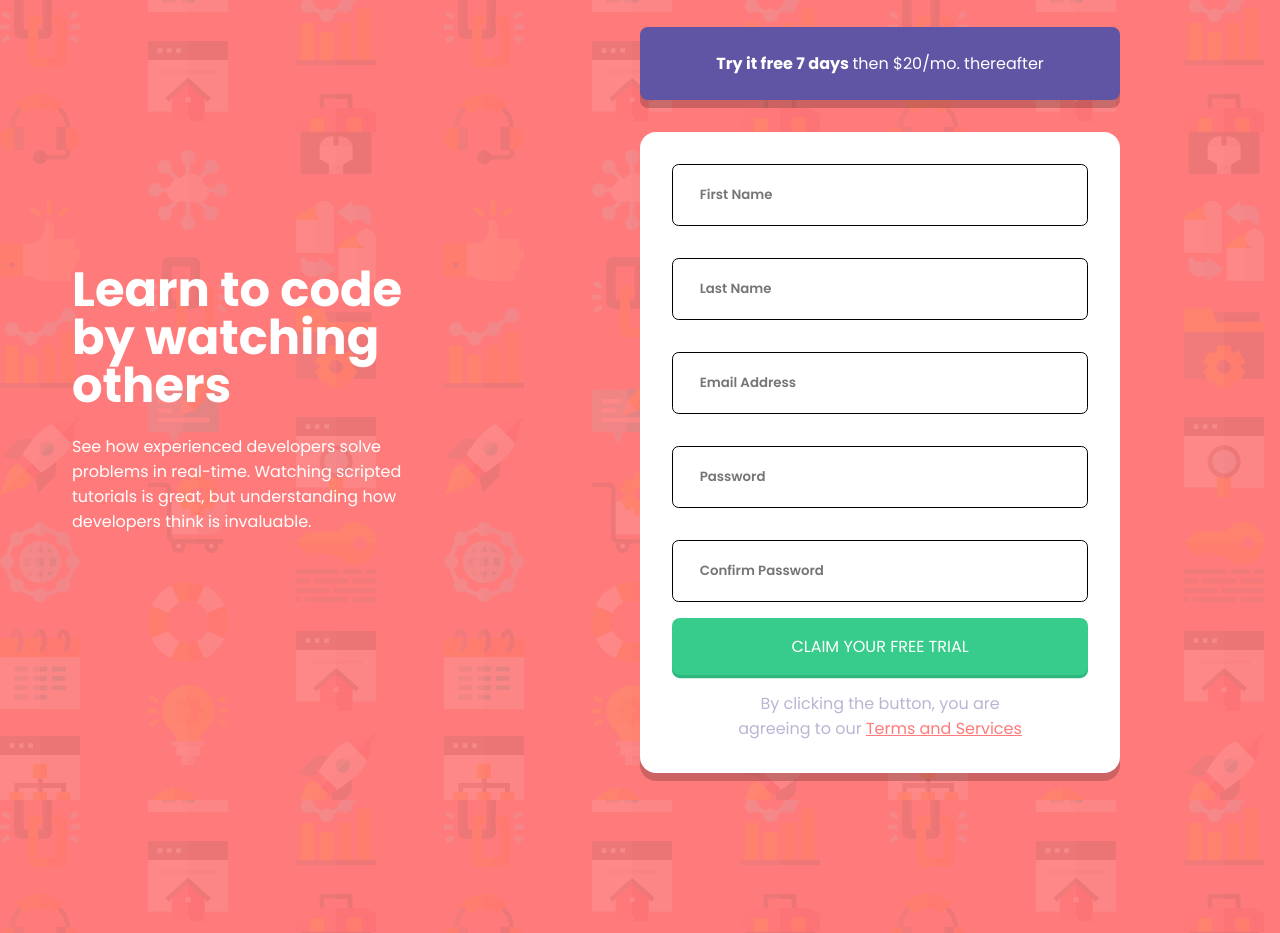
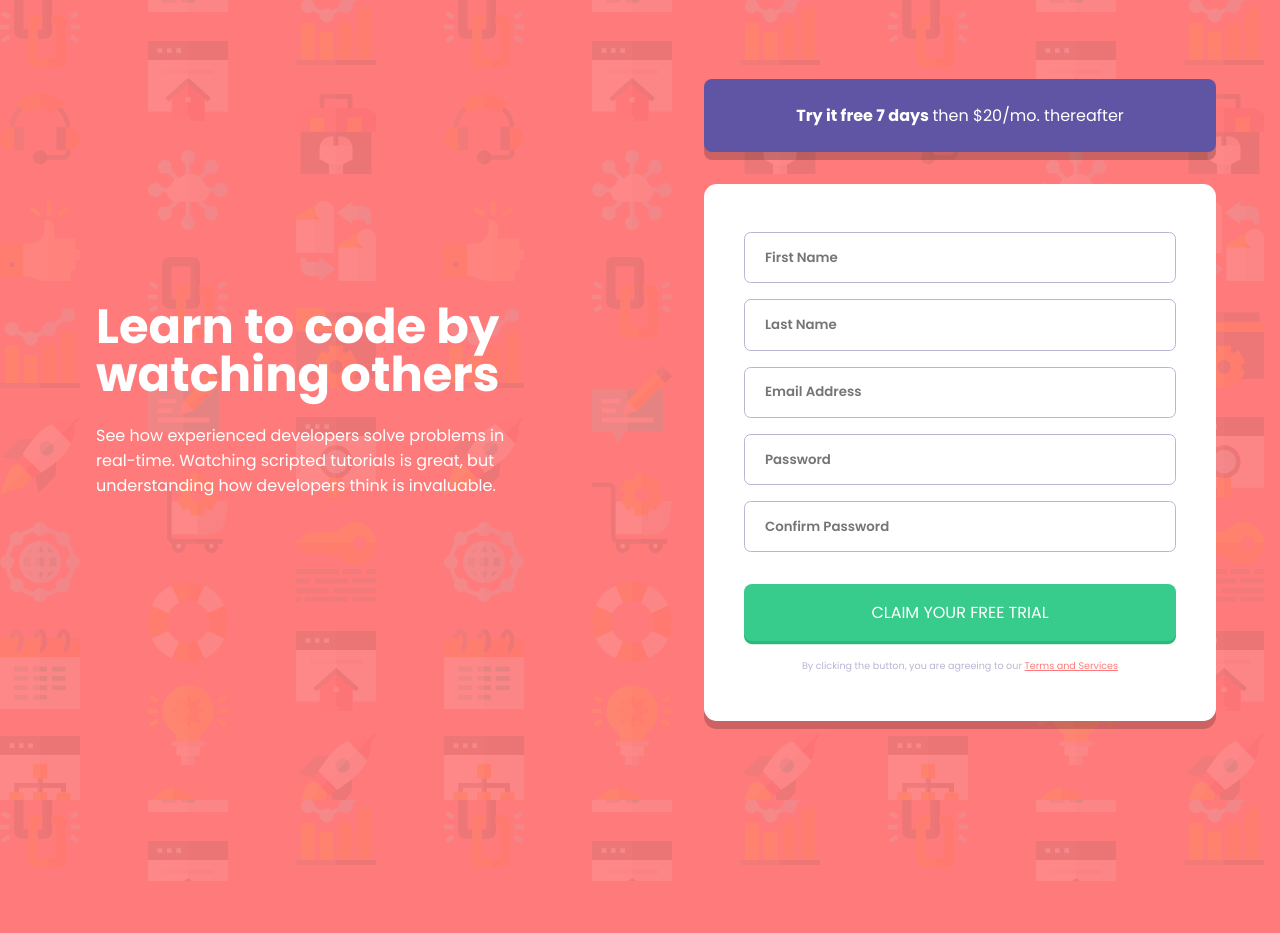
Before and after one commit to Robalexg/signup, a React (Create React App) app: page / in a window 1280 px wide. After the commit the page ends 881 px from the top, so only its background shows below. Built offline with nearby package versions, Linux system fonts and the light colour scheme.

Commit message:
form validation

```diff
--- a/src/components/Signup/Signup.css
+++ b/src/components/Signup/Signup.css
@@ -3,10 +3,11 @@
     display: flex;
     flex-flow: column nowrap;
     align-items: center;
-    justify-content: start;
-    padding: 10em 10em;
-    height: auto;
+    justify-content: center;
     text-align: center;
+    width: 100%;
+    padding: 10em 0;
+    justify-self: flex-start;
 }
 
 
@@ -14,34 +15,33 @@
     background-color:hsl(248, 32%, 49%);
     color: white;
     font-size: .5em;
-    width: 100%;
     text-align: center;
     padding: 3em 4em ;
     border-radius: 1em;
     box-shadow: 0 1em rgba(0, 0, 0, 0.2);
-    flex: 1;
+    width: 80%;
 }
 
 .signup--form{
     margin-top: 2em;
     background-color: white;
-    padding: 2em;
+    padding: 3em 2.5em;
     display: flex;
     flex-flow: column nowrap;
-    row-gap: 1em;
-    width: 100%;
-    border-radius: 1em;
+    row-gap: .5em;
+    border-radius: .8em;
     box-shadow: 0 .5em rgba(0, 0, 0, 0.2);
-    flex: 1;
+    width: 80%;
 
 }
 
 .signup--form > input{
-    padding: 1.5em 2em;
+    padding: 1.1em .5em;
     border-radius: .5em;
-    border: .1em solid black;
+    border: .1em solid hsl(246, 25%, 77%);
     font-family: 'Poppins', sans-serif;
     font-weight: 600;
+    text-indent: 1em;
 }
 
 .signup--button{
@@ -54,16 +54,24 @@
     border: none;
     box-shadow: 0 .2em hsl(154, 59%, 45%);
     cursor: pointer;
+    margin-top: 1em;
 }
 
 .signup--footer{
+    margin-top: 1em;
     color:hsl(246, 25%, 77%);
-    width: 70%;
+    width: 100%;
     align-self: center;
+    font-size: .6em;
 }
 
 .signup--error{
     border: .12em solid hsl(0, 100%, 74%) !important;
+}
+.signup--errorText{
+    color: hsl(0, 100%, 74%);
+    text-align: end;
+    font-size: .7em;
 }
 
 
--- a/src/components/Signup/Signup.js
+++ b/src/components/Signup/Signup.js
@@ -46,7 +46,6 @@ const Signup = () => {
 
 
     }
-
 
     const handleSubmit = (e) => {
 
@@ -100,6 +99,17 @@ const Signup = () => {
            ))
         }
 
+        if(user.pass.value != user.confirmPass.value){
+            setUser(prevUser => (
+                {
+                   ...prevUser,
+                   confirmPass: {
+                       ...prevUser.confirmPass,
+                       error: true
+                   }
+               }
+           ))
+        }
 
 
     }
@@ -124,7 +134,7 @@ const Signup = () => {
                     className = {user.first.error ?  'signup--error' : ''}
 
                 />
-                <small>{user.first.error ? user.first.errorMsg : ''}</small>
+                <small className='signup--errorText'>{user.first.error ? user.first.errorMsg : ''}</small>
                 <input
                     name='last'
                     onChange={handleChange}
@@ -134,7 +144,7 @@ const Signup = () => {
                     className = {user.last.error ?  'signup--error' : ''}
 
                 />
-                <small>{user.last.error ? user.last.errorMsg : ''}</small>
+                <small className='signup--errorText'>{user.last.error ? user.last.errorMsg : ''}</small>
 
                 <input
                     name='email'
@@ -144,7 +154,7 @@ const Signup = () => {
                     value={user.email.value}
                     className = {user.email.error ?  'signup--error' : ''}
                 />
-                <small>{user.email.error ? user.email.errorMsg : ''}</small>
+                <small className='signup--errorText'>{user.email.error ? user.email.errorMsg : ''}</small>
 
                 <input
                     name='pass'
@@ -156,7 +166,7 @@ const Signup = () => {
 
 
                 />
-                <small>{user.pass.error ? user.pass.errorMsg : ''}</small>
+                <small className='signup--errorText'>{user.pass.error ? user.pass.errorMsg : ''}</small>
 
                 <input
                     name='confirmPass'
@@ -166,7 +176,10 @@ const Signup = () => {
                     value={user.confirmPass.value}
                     className = {user.confirmPass.error ?  'signup--error' : ''}
 
+
                 />
+                <small className='signup--errorText'>{user.confirmPass.error ? user.confirmPass.errorMsg : ''}</small>
+
                 <button onClick={handleSubmit} className='signup--button' >CLAIM YOUR FREE TRIAL</button>
                 <p className='signup--footer' >
                     By clicking the button, you are agreeing to our <a href='#' className='red-text'>Terms
```
